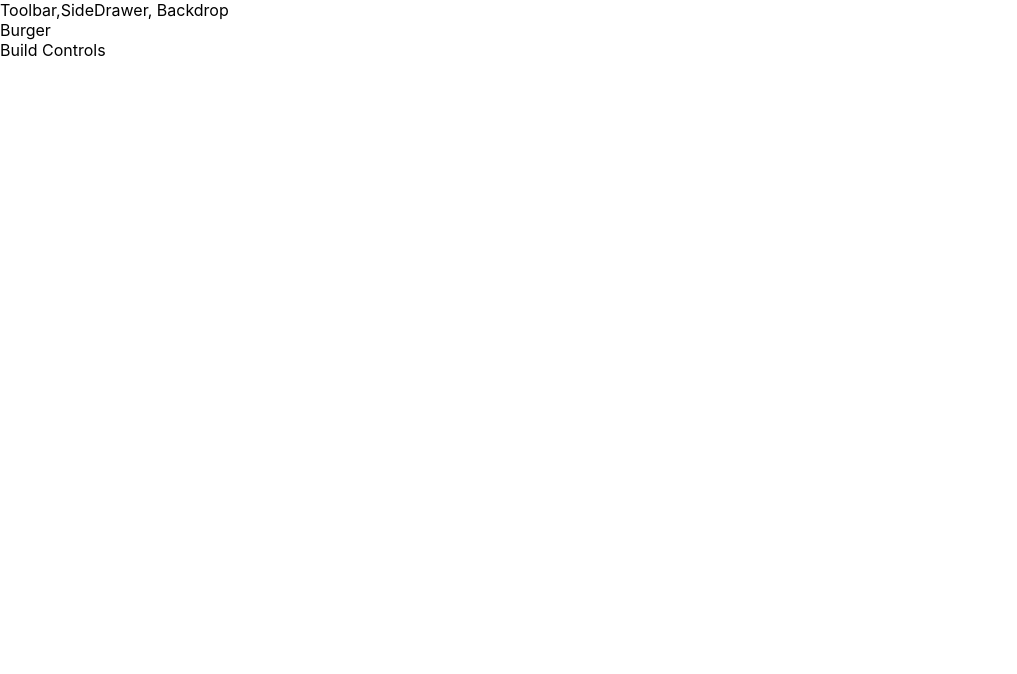
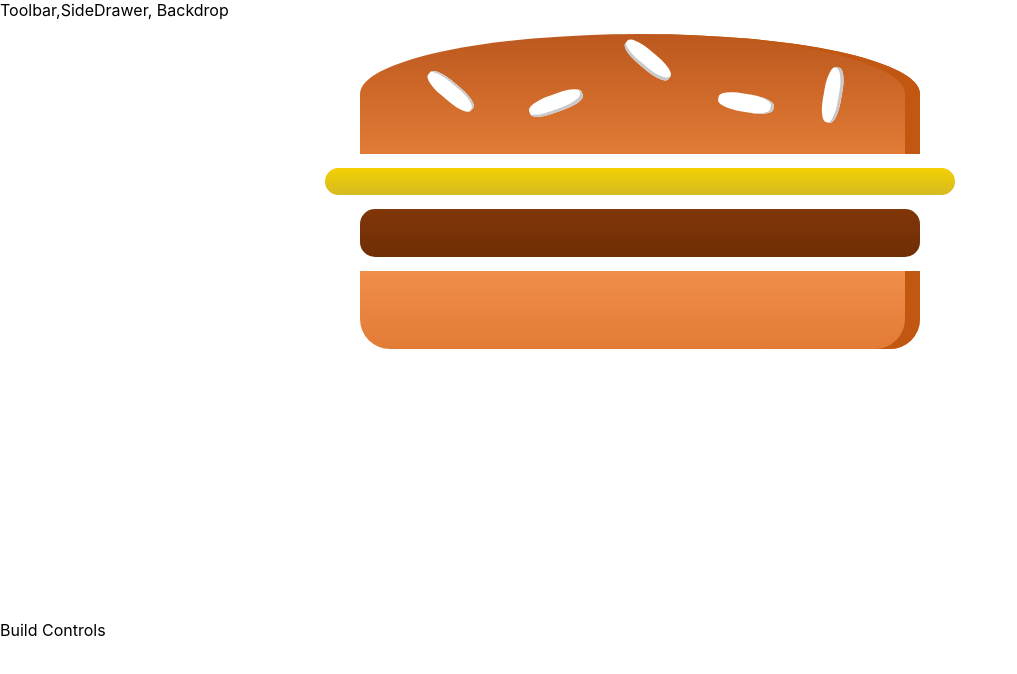
Before and after one commit to Kuldeep-Kumar-Sharma/Burger-Builder-React, a React (Create React App) app: page / in a window 1280 px wide. Shown: the top 674 px of the page, without its empty margins (0-1017 px from the left). Built offline with nearby package versions, Linux system fonts and the light colour scheme.

Commit message:
addig the burger

```diff
--- a/package.json
+++ b/package.json
@@ -6,6 +6,7 @@
     "@testing-library/jest-dom": "^4.2.4",
     "@testing-library/react": "^9.5.0",
     "@testing-library/user-event": "^7.2.1",
+    "prop-types": "^15.7.2",
     "react": "^16.14.0",
     "react-dom": "^16.14.0",
     "react-scripts": "3.4.3"
--- /dev/null
+++ b/src/components/Burger/Burger.css
@@ -0,0 +1,30 @@
+.Burger {
+  width: 100%;
+  margin: auto;
+  height: 250px;
+  overflow: scroll;
+  text-align: center;
+  font-weight: bold;
+  font-size: 1.2em;
+}
+
+@media (min-width: 500px) and (min-height: 400px) {
+  .Burger {
+    width: 350px;
+    height: 400px;
+  }
+}
+
+@media (min-width: 500px) and (min-height: 401px) {
+  .Burger {
+    width: 450px;
+    height: 400px;
+  }
+}
+
+@media (min-width: 1000px) and (min-height: 700px) {
+  .Burger {
+    width: 700px;
+    height: 600px;
+  }
+}
--- a/src/components/Burger/Burger.js
+++ b/src/components/Burger/Burger.js
@@ -0,0 +1,16 @@
+import React from "react";
+import BurgerIngredient from "../Burger/BurgerIngredient/BurgerIngredient";
+import "./Burger.css";
+
+const Burger = (props) => {
+  return (
+    <div className="Burger">
+      <BurgerIngredient type="bread-top"></BurgerIngredient>
+      <BurgerIngredient type="cheese"></BurgerIngredient>
+      <BurgerIngredient type="meat"></BurgerIngredient>
+      <BurgerIngredient type="bread-bottom"></BurgerIngredient>
+    </div>
+  );
+};
+
+export default Burger;
--- a/src/components/Burger/BurgerIngredient/BurgerIngredient.js
+++ b/src/components/Burger/BurgerIngredient/BurgerIngredient.js
@@ -0,0 +1,42 @@
+import React, { Component } from "react";
+import "./BurgerIngredient.css";
+import PropTypes from "prop-types";
+
+class BurgerIngredient extends Component {
+  render() {
+    let ingredient = null;
+    switch (this.props.type) {
+      case "bread-bottom":
+        ingredient = <div className="BreadBottom"></div>;
+        break;
+      case "bread-top":
+        ingredient = (
+          <div className="BreadTop">
+            <div className="Seeds1"></div>
+            <div className="Seeds2"></div>
+          </div>
+        );
+        break;
+      case "meat":
+        ingredient = <div className="Meat"></div>;
+        break;
+      case "cheese":
+        ingredient = <div className="Cheese"></div>;
+        break;
+      case "salad":
+        ingredient = <div className="Salad"></div>;
+        break;
+      case "bacon":
+        ingredient = <div className="Bacon"></div>;
+        break;
+      default:
+        ingredient = null;
+    }
+    return ingredient;
+  }
+}
+
+BurgerIngredient.propTypes = {
+  type: PropTypes.string.isRequired,
+};
+export default BurgerIngredient;
--- a/src/containers/BurgerBuilder/BurgerBuilder.js
+++ b/src/containers/BurgerBuilder/BurgerBuilder.js
@@ -1,11 +1,12 @@
 import React, { Component } from "react";
 import Aux from "../../hoc/Auxilliary";
+import Burger from "../../components/Burger/Burger";
 
 class BurgerBuilder extends Component {
   render() {
     return (
       <Aux>
-        <div>Burger</div>
+        <Burger></Burger>
         <div>Build Controls</div>
       </Aux>
     );
```
